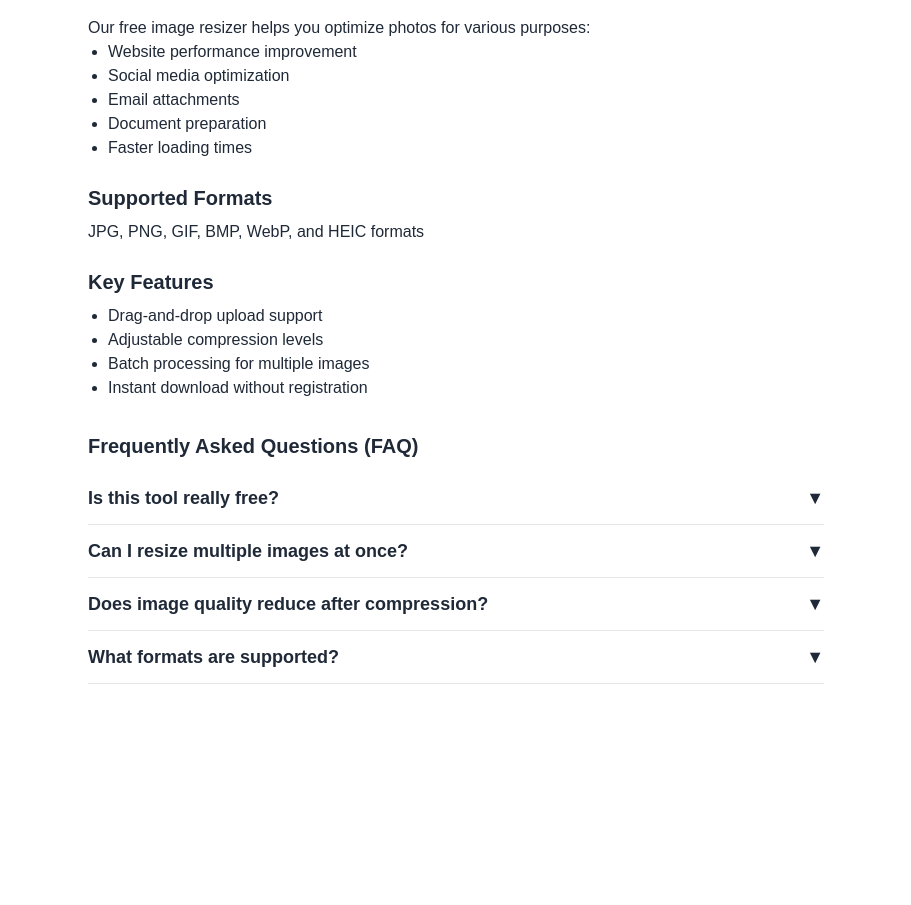
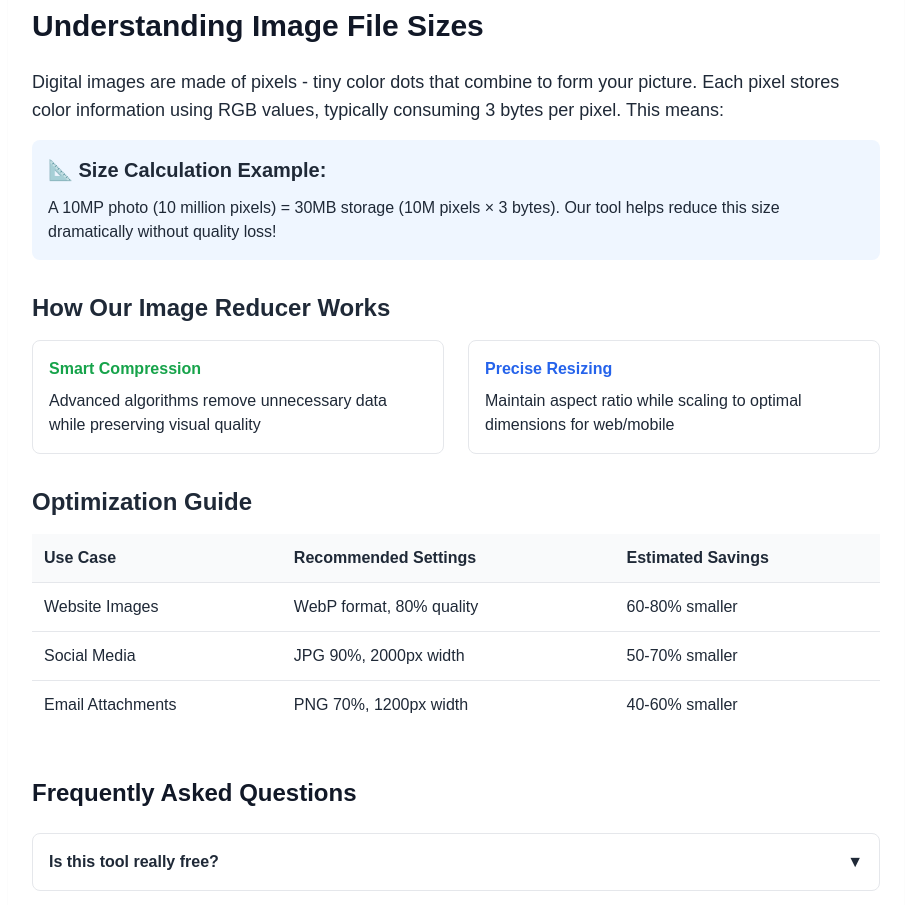
Before and after one commit to soloprime9/Reduce-Images, a Next.js app: page / in a window 1280 px wide. Shown: the part 220-1125 px from the top of the page, without its empty margins (184-1095 px from the left). Before the commit the page ends 920 px from the top, so only its background shows below. Built offline with nearby package versions, Linux system fonts and the light colour scheme.

Commit message:
Update page.js

```diff
--- a/src/app/page.js
+++ b/src/app/page.js
@@ -100,6 +100,33 @@ const ImageResizer = () => {
     return `${(bytes / 1048576).toFixed(1)} MB`;
   };
 
+  const faqItems = [
+    {
+      question: "Is this tool really free?",
+      answer: "Yes! Our image resizer is 100% free with no hidden costs or registration required."
+    },
+    {
+      question: "How does image resizing work?",
+      answer: "We use browser-based processing to resize images without uploading to servers, ensuring your files stay private."
+    },
+    {
+      question: "What image formats are supported?",
+      answer: "We support JPG, PNG, GIF, BMP, WebP, and HEIC formats with more coming soon!"
+    },
+    {
+      question: "Will resizing affect image quality?",
+      answer: "Our smart algorithms maintain optimal quality while reducing file size. Use the quality slider to control compression."
+    },
+    {
+      question: "Can I process multiple images at once?",
+      answer: "Yes! Simply drag-and-drop multiple files or select them in the file picker."
+    },
+    {
+      question: "Is there any file size limit?",
+      answer: "No limits! Process images of any size directly in your browser."
+    }
+  ];
+
   return (
     <div>
     <div className="max-w-4xl mx-auto p-6 bg-white shadow-lg rounded-lg">
@@ -159,71 +186,107 @@ const ImageResizer = () => {
       )}
         </div>
 
-        <section className="seo-content p-4 max-w-3xl mx-auto text-gray-800">
-      <h2 className="text-2xl font-bold mb-4">How to Reduce Image File Size Online</h2>
-      <p>Our free image resizer helps you optimize photos for various purposes:</p>
-      <ul className="list-disc pl-5 mb-4">
-        <li>Website performance improvement</li>
-        <li>Social media optimization</li>
-        <li>Email attachments</li>
-        <li>Document preparation</li>
-        <li>Faster loading times</li>
-      </ul>
+         <section className="seo-content p-6 max-w-4xl mx-auto text-gray-800 bg-white shadow-sm rounded-lg mt-8">
+        <h2 className="text-3xl font-bold mb-6 text-gray-900">Understanding Image File Sizes</h2>
 
-      <h3 className="text-xl font-semibold mt-6 mb-2">Supported Formats</h3>
-      <p>JPG, PNG, GIF, BMP, WebP, and HEIC formats</p>
+        <div className="prose max-w-none">
+          <p className="text-lg mb-4">
+            Digital images are made of pixels - tiny color dots that combine to form your picture. Each pixel stores
+            color information using RGB values, typically consuming 3 bytes per pixel. This means:
+          </p>
 
-      <h3 className="text-xl font-semibold mt-6 mb-2">Key Features</h3>
-      <ul className="list-disc pl-5 mb-4">
-        <li>Drag-and-drop upload support</li>
-        <li>Adjustable compression levels</li>
-        <li>Batch processing for multiple images</li>
-        <li>Instant download without registration</li>
-      </ul>
+          <div className="bg-blue-50 p-4 rounded-lg mb-6">
+            <h3 className="text-xl font-semibold mb-3">📐 Size Calculation Example:</h3>
+            <p>
+              A 10MP photo (10 million pixels) = 30MB storage (10M pixels × 3 bytes).
+              Our tool helps reduce this size dramatically without quality loss!
+            </p>
+          </div>
 
-      <div className="faq mt-8">
-        <h4 className="text-xl font-bold mb-3">Frequently Asked Questions (FAQ)</h4>
-        {[
-          { question: "Is this tool really free?", answer: "Yes! 100% free with no registration required." },
-          { question: "Can I resize multiple images at once?", answer: "Yes, our batch processing feature allows you to upload and resize multiple images simultaneously." },
-          { question: "Does image quality reduce after compression?", answer: "No! Our tool optimizes images while maintaining high quality." },
-          { question: "What formats are supported?", answer: "We support JPG, PNG, GIF, BMP, WebP, and HEIC formats." }
-        ].map((faq, index) => (
-          <div key={index} className="question border-b py-3 cursor-pointer" onClick={() => toggleQuestion(index)}>
-            <h5 className="text-lg font-semibold flex justify-between">
-              {faq.question}
-              <span>{openQuestion === index ? "▲" : "▼"}</span>
-            </h5>
-            {openQuestion === index && <p className="mt-2">{faq.answer}</p>}
+          <h3 className="text-2xl font-semibold mt-8 mb-4">How Our Image Reducer Works</h3>
+          <div className="grid md:grid-cols-2 gap-6">
+            <div className="bg-white p-4 rounded-lg border border-gray-200">
+              <h4 className="font-bold mb-2 text-green-600">Smart Compression</h4>
+              <p>Advanced algorithms remove unnecessary data while preserving visual quality</p>
+            </div>
+            <div className="bg-white p-4 rounded-lg border border-gray-200">
+              <h4 className="font-bold mb-2 text-blue-600">Precise Resizing</h4>
+              <p>Maintain aspect ratio while scaling to optimal dimensions for web/mobile</p>
+            </div>
+          </div>
+
+          <h3 className="text-2xl font-semibold mt-8 mb-4">Optimization Guide</h3>
+          <div className="overflow-x-auto">
+            <table className="w-full border-collapse">
+              <thead>
+                <tr className="bg-gray-50">
+                  <th className="p-3 text-left">Use Case</th>
+                  <th className="p-3 text-left">Recommended Settings</th>
+                  <th className="p-3 text-left">Estimated Savings</th>
+                </tr>
+              </thead>
+              <tbody>
+                <tr className="border-t border-gray-200">
+                  <td className="p-3">Website Images</td>
+                  <td className="p-3">WebP format, 80% quality</td>
+                  <td className="p-3">60-80% smaller</td>
+                </tr>
+                <tr className="border-t border-gray-200">
+                  <td className="p-3">Social Media</td>
+                  <td className="p-3">JPG 90%, 2000px width</td>
+                  <td className="p-3">50-70% smaller</td>
+                </tr>
+                <tr className="border-t border-gray-200">
+                  <td className="p-3">Email Attachments</td>
+                  <td className="p-3">PNG 70%, 1200px width</td>
+                  <td className="p-3">40-60% smaller</td>
+                </tr>
+              </tbody>
+            </table>
+          </div>
+        </div>
+
+        {/* Enhanced FAQ Section */}
+        <div className="faq mt-12">
+          <h3 className="text-2xl font-bold mb-6 text-gray-900">Frequently Asked Questions</h3>
+          <div className="space-y-4">
+            {faqItems.map((faq, index) => (
+              <div
+                key={index}
+                className={`border rounded-lg transition-all ${openQuestion === index ? 'border-green-300 bg-green-50' : 'border-gray-200 hover:border-green-200'}`}
+              >
+                <div
+                  className="p-4 flex justify-between items-center cursor-pointer"
+                  onClick={() => toggleQuestion(index)}
+                >
+                  <h4 className="font-semibold text-gray-800">{faq.question}</h4>
+                  <span className={`transform transition-transform ${openQuestion === index ? 'rotate-180' : ''}`}>
+                    ▼
+                  </span>
+                </div>
+                {openQuestion === index && (
+                  <div className="p-4 pt-0 border-t border-gray-100">
+                    <p className="text-gray-600">{faq.answer}</p>
+                  </div>
+                )}
               </div>
             ))}
           </div>
+        </div>
 
-      {/* JSON-LD Schema for SEO */}
+        {/* SEO Schema */}
         <script type="application/ld+json" dangerouslySetInnerHTML={{
           __html: JSON.stringify({
             "@context": "https://schema.org",
-          "@type": "SoftwareApplication",
-          "name": "Free Image Resizer",
-          "description": "A free online image resizer that allows you to compress, convert, and optimize images instantly.",
-          "applicationCategory": "Image Optimization Tools",
-          "operatingSystem": "All",
-          "offers": {
-            "@type": "Offer",
-            "price": "0.00",
-            "priceCurrency": "USD"
-          },
-          "featureList": [
-            "Multiple format support",
-            "Quality control",
-            "Batch processing",
-            "Instant download"
-          ],
-          "useCase": [
-            "Web Development",
-            "Social Media Management",
-            "Content Creation"
-          ]
+            "@type": "FAQPage",
+            "mainEntity": faqItems.map(item => ({
+              "@type": "Question",
+              "name": item.question,
+              "acceptedAnswer": {
+                "@type": "Answer",
+                "text": item.answer
+              }
+            }))
           })
         }} />
       </section>
```
Lines whose indentation alone changed are shown as unchanged.
